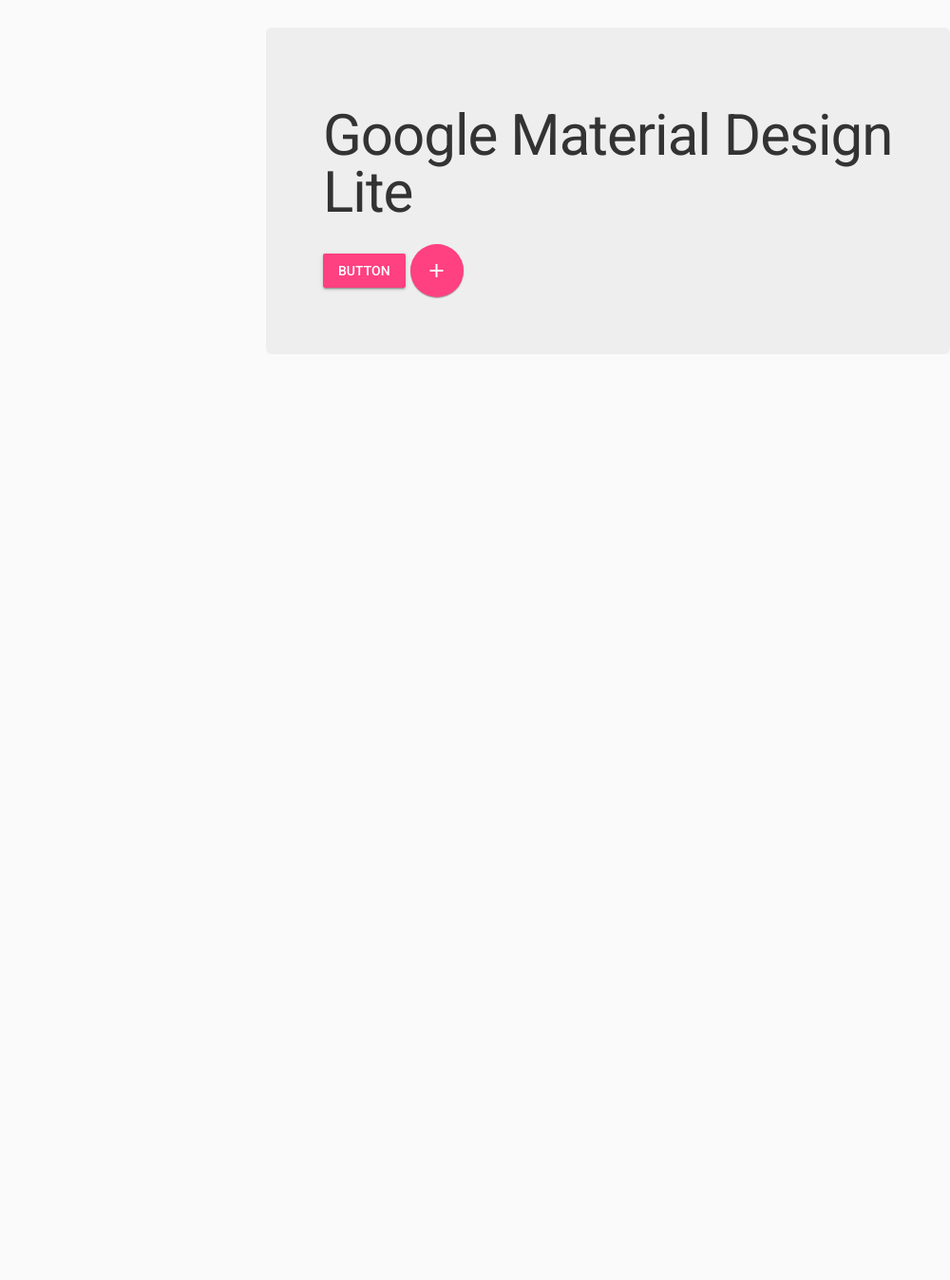
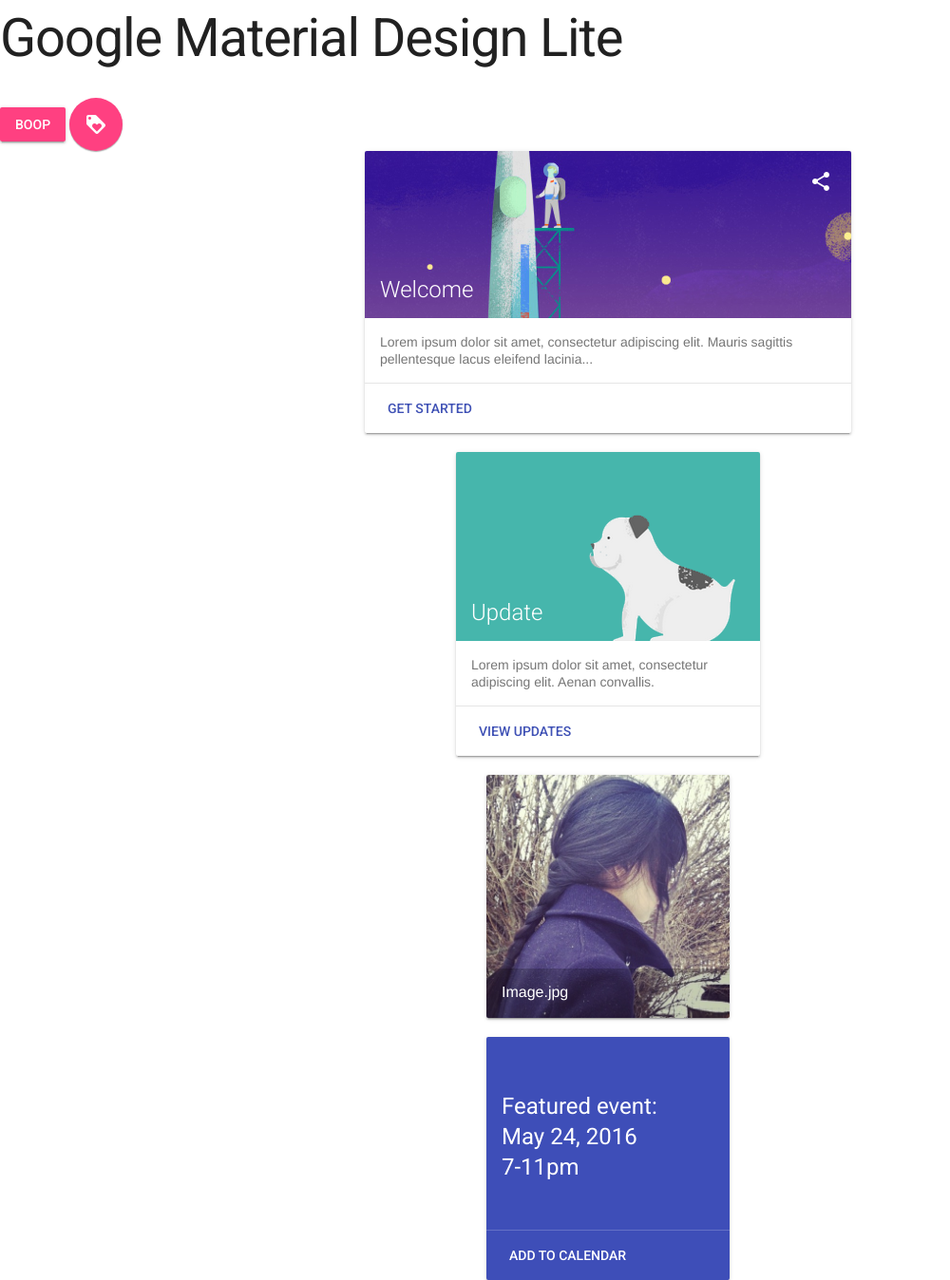
Before and after one commit to lpatti10/MDL_101, a website: page app/index.html in a window 1280 px wide. Shown: the part 21-1369 px from the top of the page at 95% size, without its empty margins (0-1000 px from the left). Before the commit the page ends 850 px from the top, so only its background shows below. Drawn offline with nearby package versions, Linux system fonts and the light colour scheme; files that its build step writes are made by us from their sources.

Commit message:
Demo components added

```diff
--- a/app/index.html
+++ b/app/index.html
@@ -27,15 +27,77 @@
 
       <!-- Accent-colored raised button with ripple -->
       <button class="mdl-button mdl-js-button mdl-button--raised mdl-button--accent mdl-js-ripple-effect">
-        Button
+        Boop
       </button>
       <!-- Colored FAB button -->
       <button class="mdl-button mdl-js-button mdl-button--fab mdl-button--colored">
-        <i class="material-icons">add</i>
+<!--         <i class="material-icons">add</i>
+ -->        <i class="material-icons">loyalty</i>
+
       </button>
 
     </div>
 
+    <!-- Card "wide" Component -->
+    <div class="mdl-card mdl-shadow--2dp demo-card-wide">
+      <div class="mdl-card__title">
+        <h2 class="mdl-card__title-text">Welcome</h2>
+      </div>
+      <div class="mdl-card__supporting-text">
+        Lorem ipsum dolor sit amet, consectetur adipiscing elit.
+        Mauris sagittis pellentesque lacus eleifend lacinia...
+      </div>
+      <div class="mdl-card__actions mdl-card--border">
+        <a class="mdl-button mdl-button--colored mdl-js-button mdl-js-ripple-effect">
+          Get Started
+        </a>
+      </div>
+      <div class="mdl-card__menu">
+        <button class="mdl-button mdl-button--icon mdl-js-button mdl-js-ripple-effect">
+          <i class="material-icons">share</i>
+        </button>
+      </div>
+    </div>
+
+    <!-- Card "square" Component -->
+    <div class="mdl-card mdl-shadow--2dp demo-card-square">
+      <div class="mdl-card__title mdl-card--expand">
+        <h2 class="mdl-card__title-text">Update</h2>
+      </div>
+      <div class="mdl-card__supporting-text">
+        Lorem ipsum dolor sit amet, consectetur adipiscing elit.
+        Aenan convallis.
+      </div>
+      <div class="mdl-card__actions mdl-card--border">
+        <a class="mdl-button mdl-button--colored mdl-js-button mdl-js-ripple-effect">
+          View Updates
+        </a>
+      </div>
+    </div>
+
+    <!-- Image Card -->
+    <div class="mdl-card mdl-shadow--2dp demo-card-image">
+      <div class="mdl-card__title mdl-card--expand"></div>
+      <div class="mdl-card__actions">
+        <span class="demo-card-image__filename">Image.jpg</span>
+      </div>
+    </div>
+
+    <!-- Event Card -->
+    <div class="mdl-card mdl-shadow--2dp demo-card-event">
+      <div class="mdl-card__title mdl-card--expand">
+        <h4>
+          Featured event:<br>
+          May 24, 2016<br>
+          7-11pm
+        </h4>
+      </div>
+      <div class="mdl-card__actions mdl-card--border">
+        <a class="mdl-button mdl-button--colored mdl-js-button mdl-js-ripple-effect">
+          Add to Calendar
+        </a>
+      </div>
+    </div>
 
 
     <!-- build:js scripts/vendor.js -->
--- a/app/styles/main.scss
+++ b/app/styles/main.scss
@@ -1,23 +1,61 @@
+  //global styles
+  .mdl-card {
+    margin: 0 auto;
+    margin-bottom: 20px;
+  }
 
-// Custom Styles
-body {
-  background: #fafafa;
-  font-family: "Helvetica Neue", Helvetica, Arial, sans-serif;
-  color: #333;
-}
+  //Card wide
+  .demo-card-wide.mdl-card {
+    width: 512px;
+  }
 
-.hero-unit {
-  margin: 50px auto 0 auto;
-  width: 600px;
-  font-size: 18px;
-  font-weight: 200;
-  line-height: 30px;
-  background-color: #eee;
-  border-radius: 6px;
-  padding: 60px;
-  h1 {
-    font-size: 60px;
-    line-height: 1;
-    letter-spacing: -1px;
+  .demo-card-wide > .mdl-card__title {
+    color: #fff;
+    height: 176px;
+    background: url('../images/welcome_card.jpg') center / cover;
   }
-}
+
+  .demo-card-wide > .mdl-card__menu {
+    color: #fff;
+  }
+
+  //Card square
+  .demo-card-square.mdl-card {
+    width: 320px;
+    height: 320px;
+  }
+
+  .demo-card-square > .mdl-card__title {
+    color: #fff;
+    background: url('../images/dog.png') bottom right 15% no-repeat #46B6AC;
+  }
+
+  .demo-card-image.mdl-card {
+    width: 256px;
+    height: 256px;
+    background: url('../images/image_card.jpg') center / cover;
+  }
+
+  .demo-card-image > .mdl-card__actions {
+    height: 52px;
+    padding: 16px;
+    background: rgba(0, 0, 0, 0.2);
+  }
+
+  //Event card
+  .demo-card-image__filename {
+    color: #fff;
+  }
+
+  .demo-card-event.mdl-card {
+    width: 256px;
+    height: 256px;
+    background: #3E4EB8;
+  }
+  .demo-card-event > .mdl-card__actions {
+    border-color: rgba(255, 255, 255, 0.2);
+  }
+  .demo-card-event > .mdl-card__title,
+  .demo-card-event > .mdl-card__actions > .mdl-button {
+    color: #fff;
+  }
```
Also changed, not shown: app/images/dog.png (added), app/images/image_card.jpg (added), app/images/welcome_card.jpg (added).
